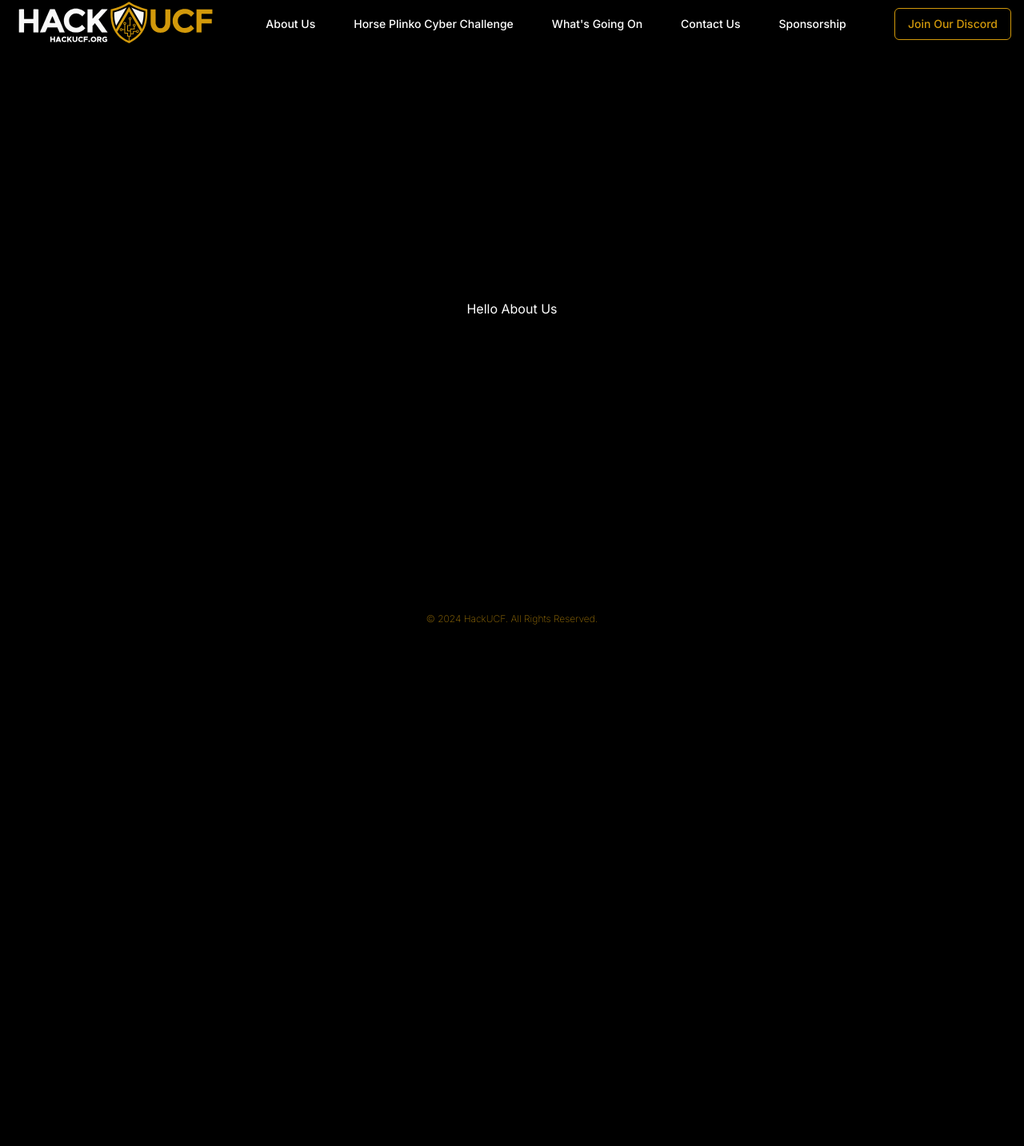
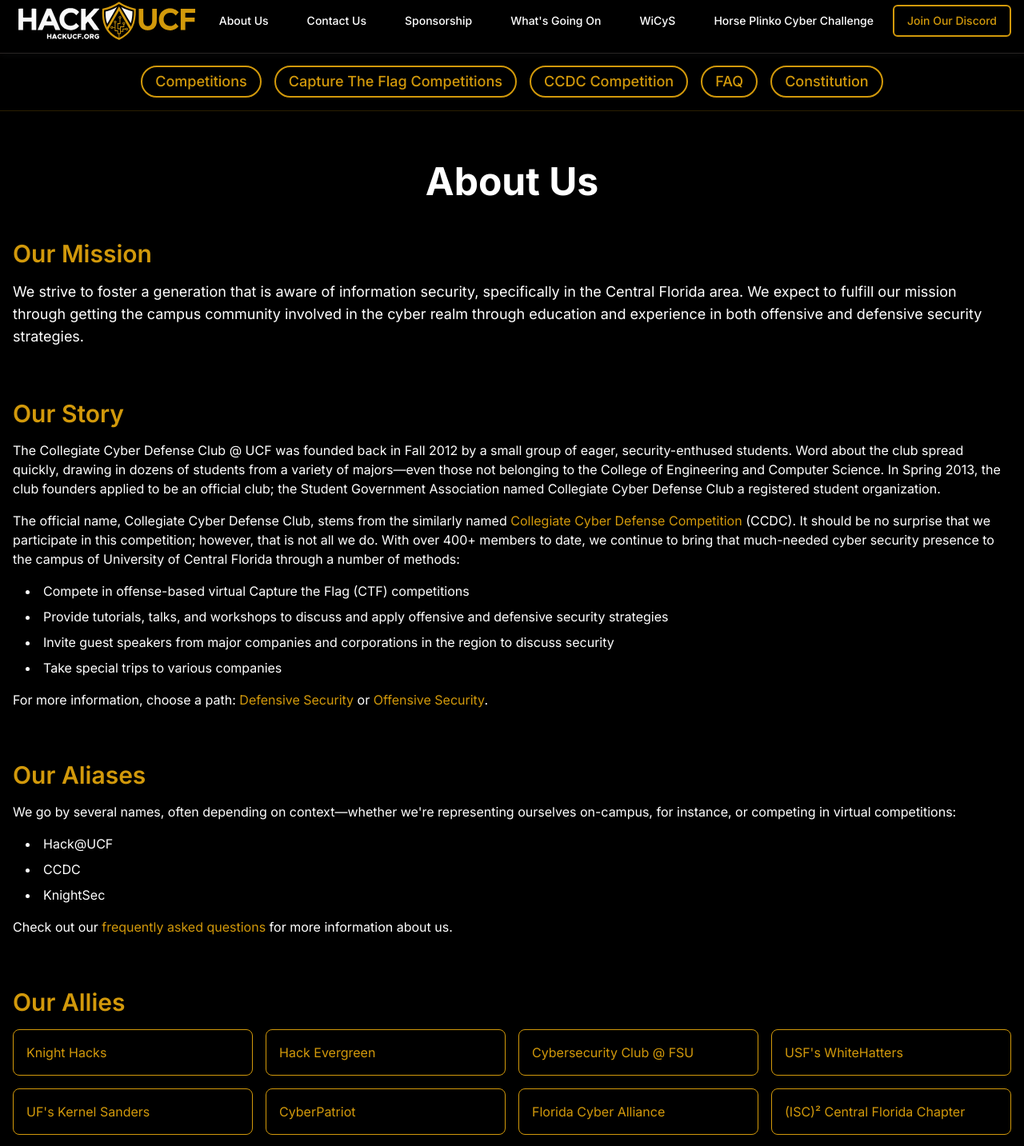
Before and after one commit to parchinski/www-hackucf, a Next.js app: page /about-us in a window 1280 px wide. Shown: the part 14-1447 px from the top of the page at 80% size. Before the commit the page ends 800 px from the top, so only its background shows below. Built offline with nearby package versions, Linux system fonts and the light colour scheme.

Commit message:
:sparkles: created about-us route stylized navbar to show more distinction from page underneath

```diff
--- a/app/(pages)/_components/footer.tsx
+++ b/app/(pages)/_components/footer.tsx
@@ -2,9 +2,9 @@
 
 const Footer: React.FC = () => {
   return (
-    <footer className="fixed bottom-0 left-0 right-0 flex justify-center items-center">
-      <p className="bg-transparent text-[#D2990B] text-xs font-extralight opacity-75 px-2 pb-1">
-        &copy; 2024 HackUCF. All Rights Reserved.
+    <footer className="flex justify-center items-center">
+      <p className="bg-transparent text-[#D2990B] text-xs font-extralight px-2 pb-1">
+        &copy; 2024 HackUCF. All rights reserved.
       </p>
     </footer>
   );
--- a/app/(pages)/_components/hero.tsx
+++ b/app/(pages)/_components/hero.tsx
@@ -60,7 +60,7 @@
             </p>
             <Button
               variant="outline"
-              className="border-2 bg-black hover:bg-[#D2990B] text-lg hover:text-black border-[#D2990B] text-[#D2990B] rounded-full p-4 animate-slide-up animation-delay-200"
+              className="transition-colors border-2 bg-black hover:bg-[#D2990B] text-lg hover:text-black border-[#D2990B] text-[#D2990B] rounded-full p-4 animate-slide-up animation-delay-200"
               aria-label="Learn more about Collegiate Cyber Defense Club"
               onClick={() => scrollToSection('meetings')}
             >
@@ -76,12 +76,12 @@
         </section>
       </div>
       {!isMobile && (
-        <nav className="fixed bottom-8 left-1/2 transform -translate-x-1/2 z-50">
+        <nav className="fixed bottom-7 left-1/2 transform -translate-x-1/2 z-50">
           <ul className="flex space-x-5">
             {['home', 'meetings', 'connect'].map((section) => (
               <li key={section}>
                 <button
-                  className={`w-3 h-3 block rounded-full transition-opacity duration-300 ${activeSection === section ? 'bg-[#D2990B] opacity-100' : 'bg-[#D2990B] opacity-50 hover:opacity-100'
+                  className={`w-4 h-4 block rounded-full transition-opacity duration-300 ${activeSection === section ? 'bg-[#D2990B] opacity-100' : 'bg-[#D2990B] opacity-60 hover:opacity-100'
                     }`}
                   aria-label={`Navigate to ${section} section`}
                   onClick={() => scrollToSection(section)}
--- a/app/(pages)/_components/navbar.tsx
+++ b/app/(pages)/_components/navbar.tsx
@@ -1,43 +1,49 @@
-"use client"
-import React, { useState } from 'react'
-import Image from 'next/image'
-import Link from 'next/link'
-import { Menu } from 'lucide-react'
+'use client';
+import React, { useState } from 'react';
+import Image from 'next/image';
+import Link from 'next/link';
+import { Menu } from 'lucide-react';
 
-import { Button } from '@/components/ui/button'
+import { Button } from '@/components/ui/button';
 import {
   Sheet,
   SheetContent,
   SheetHeader,
   SheetTitle,
   SheetTrigger,
-} from '@/components/ui/sheet'
-import HackUCFLogo from '@/public/hackucf-logo.svg'
+} from '@/components/ui/sheet';
+import HackUCFLogo from '@/public/hackucf-logo.svg';
 
 const Navbar: React.FC = () => {
-  const [isOpen, setIsOpen] = useState(false)
+  const [isOpen, setIsOpen] = useState(false);
 
   const navItems = [
     { name: 'About Us', href: '/about-us' },
-    { name: 'Horse Plinko Cyber Challenge', href: '/horse-plinko' },
-    { name: "What's Going On", href: '/whats-going-on' },
     { name: 'Contact Us', href: '/contact-us' },
     { name: 'Sponsorship', href: '/sponsorship' },
-  ]
+    { name: "What's Going On", href: '/whats-going-on' },
+    { name: 'WiCyS', href: '/wicys' },
+    { name: 'Horse Plinko Cyber Challenge', href: 'https://plinko.horse' },
+  ];
 
   return (
-    <header className="p-4 flex justify-between items-center bg-black top-0 z-40 fixed w-full">
-      <div className="flex items-center pb-1">
+    <header className="p-4 flex justify-between items-center bg-black top-0 z-40 fixed w-full border-b border-stone-800 shadow-[0_0_10px_rgba(120,120,120,0.1)]">
+      <div className="flex items-center">
         <Link href="/">
-          <Image src={HackUCFLogo} alt="HackUCF Logo" className="w-48 md:w-64" priority />
+          <Image
+            src={HackUCFLogo}
+            alt="HackUCF Logo"
+            className="w-48 md:w-64"
+            priority
+          />
         </Link>
       </div>
       <nav className="hidden lg:flex space-x-4 mx-2">
-        {navItems.map((item) => (
-          <Link href={item.href} key={item.name}>
+        {navItems.map(item => (
+          <Link href={item.href} key={item.name} prefetch={!item.href.startsWith('http')}>
             <Button
               variant="ghost"
-              className="text-white hover:text-black hover:bg-white text-sm"
+              className="text-white hover:text-black hover:bg-white transition-colors text-sm"
             >
               {item.name}
             </Button>
@@ -47,7 +53,7 @@
       <div className="flex items-center space-x-2">
         <Button
           variant="outline"
-          className="bg-black hover:bg-[#D2990B] hover:text-black border-[#D2990B] text-[#D2990B] text-sm hidden lg:inline-flex"
+          className="bg-black hover:bg-[#D2990B] hover:text-black border-[#D2990B] text-[#D2990B] text-sm hidden lg:inline-flex border-2"
         >
           Join Our Discord
         </Button>
@@ -62,16 +68,19 @@
               <span className="sr-only">Toggle menu</span>
             </Button>
           </SheetTrigger>
-          <SheetContent side="right" className="w-[300px] sm:w-[400px] bg-black">
+          <SheetContent
+            side="right"
+            className="w-[300px] sm:w-[400px] bg-black"
+          >
             <SheetHeader>
-              <SheetTitle className="text-white">Menu</SheetTitle>
+              <SheetTitle className="text-[#D2990B] text-2xl">Menu</SheetTitle>
             </SheetHeader>
             <div className="flex flex-col space-y-4 mt-8">
-              {navItems.map((item) => (
-                <Link href={item.href} key={item.name}>
+              {navItems.map(item => (
+                <Link href={item.href} key={item.name} prefetch={!item.href.startsWith('http')}>
                   <Button
                     variant="ghost"
-                    className="text-white hover:text-black hover:bg-white text-sm justify-start w-full"
+                    className="transition-colors text-white hover:text-black hover:bg-white text-sm justify-start w-full"
                     onClick={() => setIsOpen(false)}
                   >
                     {item.name}
@@ -80,7 +89,7 @@
               ))}
               <Button
                 variant="outline"
-                className="bg-black hover:bg-[#D2990B] hover:text-black border-[#D2990B] text-[#D2990B] text-sm"
+                className="bg-black hover:bg-[#D2990B] hover:text-black border-[#D2990B] text-[#D2990B] text-sm transition-colors"
                 onClick={() => setIsOpen(false)}
               >
                 Join Our Discord
@@ -90,7 +99,7 @@
         </Sheet>
       </div>
     </header>
-  )
-}
+  );
+};
 
-export default Navbar
+export default Navbar;
--- a/app/(pages)/about-us/page.tsx
+++ b/app/(pages)/about-us/page.tsx
@@ -1,11 +1,181 @@
-import React from "react"
+import React from 'react';
+import Link from 'next/link';
+
+import { Button } from '@/components/ui/button';
 
 export default function AboutUs() {
+  const navLinks = [
+    { name: 'Competitions', href: '/competitions' },
+    { name: 'Capture The Flag Competitions', href: '/ctf' },
+    { name: 'CCDC Competition', href: '/ccdc' },
+    { name: 'FAQ', href: '/faq' },
+    { name: 'Constitution', href: '/constitution' },
+  ];
+
+  const partnerLinks = [
+    { name: 'Knight Hacks', href: 'https://club.knighthacks.org/' },
+    { name: 'Hack Evergreen', href: 'http://hackevergreen.org/' },
+    {
+      name: 'Cybersecurity Club @ FSU',
+      href: 'https://cybersecurity.fsu.edu/',
+    },
+    { name: "USF's WhiteHatters", href: 'https://www.wcsc.usf.edu/' },
+    { name: "UF's Kernel Sanders", href: 'http://ufsit.org/' },
+    { name: 'CyberPatriot', href: 'https://www.uscyberpatriot.org/home' },
+    {
+      name: 'Florida Cyber Alliance',
+      href: 'https://www.floridacyberalliance.org/',
+    },
+    {
+      name: '(ISC)² Central Florida Chapter',
+      href: 'https://isc2orlando.org/',
+    },
+    { name: 'OWASP Orlando', href: 'https://www.owasp.org/index.php/Orlando' },
+    { name: 'SPARSA', href: 'https://www.sparsa.org/' },
+    {
+      name: 'Electronic Frontier Alliance',
+      href: 'https://www.eff.org/fight/',
+    },
+  ];
+
   return (
-    <div className="flex h-screen items-center justify-center">
-      <h1 className="text-white">
-        Hello About Us
-      </h1>
-    </div>
-  )
+    <main className="bg-black text-white min-h-screen mt-20">
+      <nav className="bg-black border-b border-[#D2990B]/20 py-4">
+        <div className="container mx-auto px-4">
+          <ul className="flex flex-wrap justify-center gap-4">
+            {navLinks.map(link => (
+              <li key={link.name}>
+                <Button
+                  variant="outline"
+                  className="border-2 bg-black hover:bg-[#D2990B] text-lg hover:text-black border-[#D2990B] text-[#D2990B] rounded-full p-4 animate-slide-up animation-delay-200"
+                  asChild
+                >
+                  <Link href={link.href}>{link.name}</Link>
+                </Button>
+              </li>
+            ))}
+          </ul>
+        </div>
+      </nav>
+
+      <div className="container mx-auto px-4 py-16">
+        <h1 className="text-5xl font-bold mb-12 text-center">About Us</h1>
+
+        <section className="mb-16">
+          <h2 className="text-3xl font-semibold mb-4 text-[#D2990B]">
+            Our Mission
+          </h2>
+          <p className="text-lg">
+            We strive to foster a generation that is aware of information
+            security, specifically in the Central Florida area. We expect to
+            fulfill our mission through getting the campus community involved in
+            the cyber realm through education and experience in both offensive
+            and defensive security strategies.
+          </p>
+        </section>
+
+        <section className="mb-16">
+          <h2 className="text-3xl font-semibold mb-4 text-[#D2990B]">
+            Our Story
+          </h2>
+          <div className="space-y-4">
+            <p>
+              The Collegiate Cyber Defense Club @ UCF was founded back in Fall
+              2012 by a small group of eager, security-enthused students. Word
+              about the club spread quickly, drawing in dozens of students from
+              a variety of majors—even those not belonging to the College of
+              Engineering and Computer Science. In Spring 2013, the club
+              founders applied to be an official club; the Student Government
+              Association named Collegiate Cyber Defense Club a registered
+              student organization.
+            </p>
+            <p>
+              The official name, Collegiate Cyber Defense Club, stems from the
+              similarly named{' '}
+              <Link href="#" className="text-[#D2990B] hover:underline">
+                Collegiate Cyber Defense Competition
+              </Link>{' '}
+              (CCDC). It should be no surprise that we participate in this
+              competition; however, that is not all we do. With over 400+
+              members to date, we continue to bring that much-needed cyber
+              security presence to the campus of University of Central Florida
+              through a number of methods:
+            </p>
+            <ul className="list-disc list-inside space-y-2 ml-4">
+              <li>
+                Compete in offense-based virtual Capture the Flag (CTF)
+                competitions
+              </li>
+              <li>
+                Provide tutorials, talks, and workshops to discuss and apply
+                offensive and defensive security strategies
+              </li>
+              <li>
+                Invite guest speakers from major companies and corporations in
+                the region to discuss security
+              </li>
+              <li>Take special trips to various companies</li>
+            </ul>
+            <p>
+              For more information, choose a path:{' '}
+              <Link href="#" className="text-[#D2990B] hover:underline">
+                Defensive Security
+              </Link>{' '}
+              or{' '}
+              <Link href="#" className="text-[#D2990B] hover:underline">
+                Offensive Security
+              </Link>
+              .
+            </p>
+          </div>
+        </section>
+
+        <section className="mb-16">
+          <h2 className="text-3xl font-semibold mb-4 text-[#D2990B]">
+            Our Aliases
+          </h2>
+          <p className="mb-4">
+            We go by several names, often depending on context—whether we're
+            representing ourselves on-campus, for instance, or competing in
+            virtual competitions:
+          </p>
+          <ul className="list-disc list-inside space-y-2 ml-4">
+            <li>Hack@UCF</li>
+            <li>CCDC</li>
+            <li>KnightSec</li>
+          </ul>
+          <p className="mt-4">
+            Check out our{' '}
+            <Link href="#" className="text-[#D2990B] hover:underline">
+              frequently asked questions
+            </Link>{' '}
+            for more information about us.
+          </p>
+        </section>
+
+        <section>
+          <h2 className="text-3xl font-semibold mb-4 text-[#D2990B]">
+            Our Allies
+          </h2>
+          <div className="grid grid-cols-2 md:grid-cols-3 lg:grid-cols-4 gap-4">
+            {partnerLinks.map((ally, index) => (
+              <div
+                key={index}
+                className="bg-black border border-[#D2990B] p-4 rounded-lg hover:bg-[#D2990B] transition-colors group"
+              >
+                <Link
+                  href={ally.href}
+                  className="text-[#D2990B] group-hover:text-black transition-colors"
+                  target="_blank"
+                  rel="noopener noreferrer"
+                >
+                  {ally.name}
+                </Link>
+              </div>
+            ))}
+          </div>
+        </section>
+      </div>
+    </main>
+  );
 }
--- /dev/null
+++ b/app/(pages)/wicys/page.tsx
@@ -0,0 +1,9 @@
+import React from 'react'
+
+const Wicys = () => {
+  return (
+    <div>Wicys</div>
+  )
+}
+
+export default Wicys
--- a/components/hero-components/stay-connected.tsx
+++ b/components/hero-components/stay-connected.tsx
@@ -1,14 +1,11 @@
 'use client';
 import React from 'react';
-import { useRouter } from 'next/navigation';
 import Link from 'next/link';
 import { Instagram, Twitter, Github, Linkedin } from 'lucide-react';
 
 import { Button } from '@/components/ui/button';
 
 const StayConnected: React.FC = () => {
-  const router = useRouter();
-
   const handleSocialClick = (url: string) => {
     window.open(url, '_blank');
   };
@@ -70,7 +67,7 @@
           <Link href="#" key={index} passHref>
             <Button
               variant="outline"
-              className="bg-black hover:bg-[#D2990B] hover:text-black border-[#D2990B] text-[#D2990B]"
+              className="bg-black hover:bg-[#D2990B] hover:text-black border-[#D2990B] text-[#D2990B] border-2"
             >
               {text}
             </Button>
--- a/package.json
+++ b/package.json
@@ -16,12 +16,12 @@
     "class-variance-authority": "^0.7.0",
     "clsx": "^2.1.1",
     "lucide-react": "^0.438.0",
-    "next": "^14.2.9",
+    "next": "^14.2.10",
     "postcss": "^8.4.45",
     "react": "^18.3.1",
     "react-dom": "^18.3.1",
     "tailwind-merge": "^2.5.2",
-    "tailwindcss": "^3.4.10",
+    "tailwindcss": "^3.4.11",
     "tailwindcss-animate": "^1.0.7"
   },
   "devDependencies": {
@@ -29,7 +29,7 @@
     "@types/react": "^18.3.5",
     "@types/react-dom": "^18.3.0",
     "eslint": "^8.57.0",
-    "eslint-config-next": "^14.2.9",
+    "eslint-config-next": "^14.2.10",
     "prettier": "^3.3.3",
     "typescript": "^5.6.2"
   },
```
Also changed, not shown: app/(pages)/horse-plinko/page.tsx (deleted, +0 -11 lines), components/hero-components/meetings-and-memberships.tsx (+38 -54 lines), 1 other file (tests, documents, lock files or other folders).
